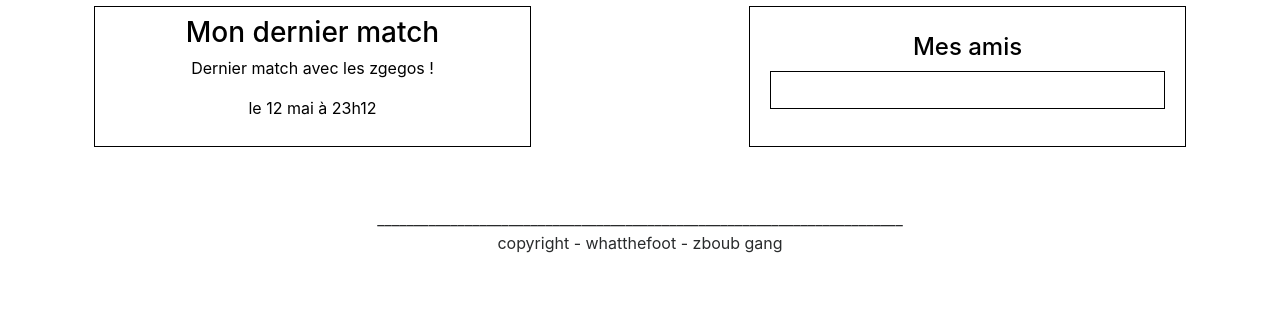
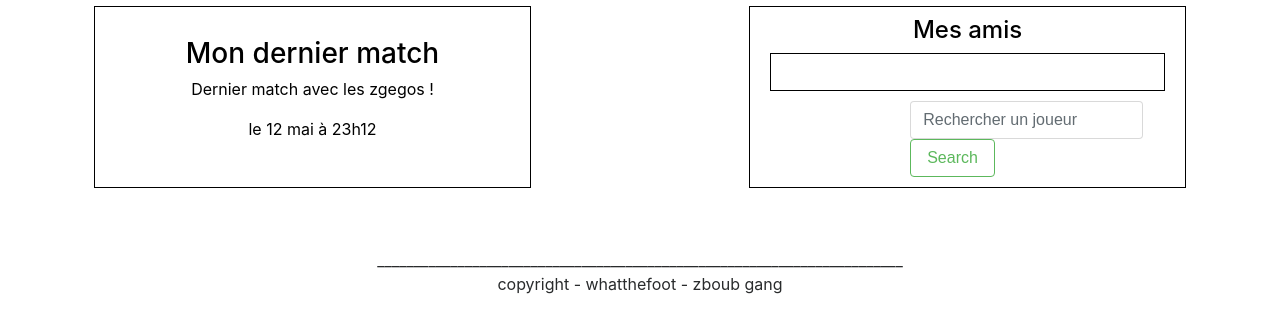
Before and after one commit to AdrienBorde/ProjetPHP, a PHP site: page / in a window 1280 px wide. Shown: the part 734-1046 px from the top of the page. Before the commit the page ends 987 px from the top, so only its background shows below. Run offline with PHP 8.4, Linux system fonts and the light colour scheme; the visitor is signed in with stand-in values (Sample User, id 1); data comes from the database, SQL or seed files in the repository; some libraries are stand-ins or nearby versions.

Commit message:
Barre de recherche

```diff
--- a/VUE/amis.php
+++ b/VUE/amis.php
@@ -16,5 +16,11 @@
                             ?>
                             </ul>
                         </div>
+
+
+                        <form class="form-inline my-2 my-lg-0 form-amis"  action="pageProfil.php" >
+                            <input class="form-control mr-sm-2" type="text" placeholder="Rechercher un joueur" name="pseudo">
+                            <button class="btn btn-outline-success my-2 my-sm-0" type="submit">Search</button>
+                         </form>
                 </div>
         </div>
--- a/VUE/chatgen.php
+++ b/VUE/chatgen.php
@@ -1,10 +1,10 @@
 <aside class="col-2 mx-auto" id="chatgen">
 
 
-                    <h3>chat général</h3>
+                    <h3>Partage ta passion !</h3>
 			    <?php if(isset($_SESSION['id']))
 			    {
-?>
+					?>
 
 			    <form action="VUE/chatgen_post.php" method="post">
 			        <p>
--- a/VUE/connexion.php
+++ b/VUE/connexion.php
@@ -21,7 +21,7 @@
                     <a class="nav-link " href="<?php
                                         if (isset($_SESSION['pseudo'])) /* Lien Evènements */
                                         echo "pageEvent.php"
-                                        ?> ">Evènements</a>
+                                        ?> ">Evénements</a>
                   </li>
                   <li class="nav-item">
                     <a class="nav-link " href="<?php
--- a/VUE/deconnexion.php
+++ b/VUE/deconnexion.php
@@ -21,7 +21,7 @@
                     <a class="nav-link " href="<?php
                                         if (isset($_SESSION['pseudo'])) /* Lien Evènements */
                                         echo "pageEvent.php"
-                                        ?> ">Evènements</a>
+                                        ?> ">Evénements</a>
                   </li>
                   <li class="nav-item">
                     <a class="nav-link " href="<?php
@@ -38,7 +38,7 @@
             </ul>
 				    <!-- Formulaire/Bouton de déconnexion -->
 				    <form class="form-inline my-2 my-lg-0"  action="index.php" method="post" id="deconnexion">
-					      <button class="btn btn-outline-success my-2 my-sm-0" type="submit" name="deco" value="Deconnexion">Deconnexion</button>
+					      <button class="btn btn-outline-success my-2 my-sm-0" type="submit" name="deco" value="Deconnexion">Déconnexion</button>
 				    </form>
 
 				    <!-- <form action="index.php" method="post" id="connexion">
--- a/css/style.css
+++ b/css/style.css
@@ -13,6 +13,16 @@ body, html {
 	text-align: center;
 	align-content: center;
 	color: black;
+}
+
+#chatgen
+{
+	font-family: verdana;
+}
+
+.form-amis
+{
+	margin-left:150px ;
 }
 
 
```
